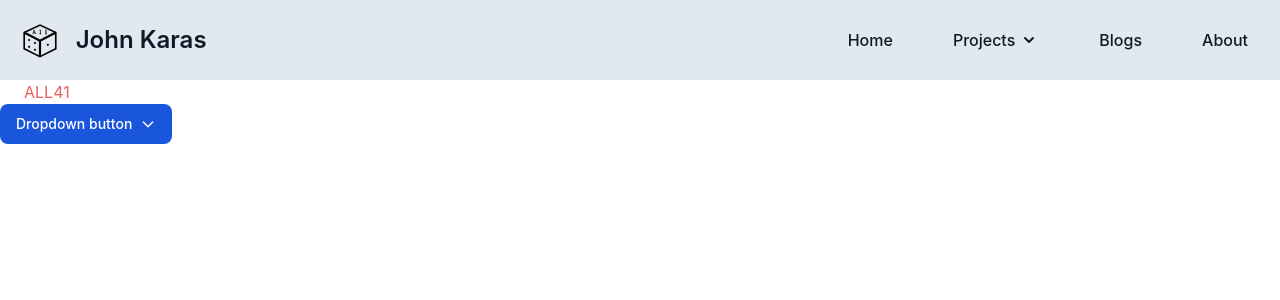
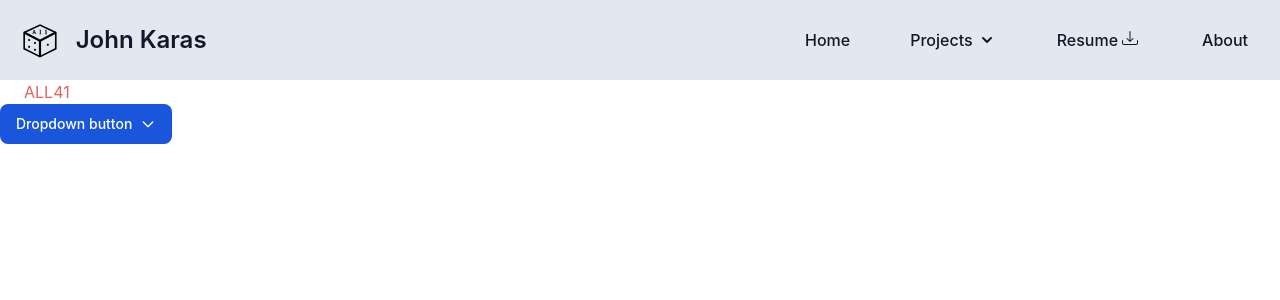
Before and after one commit to j-karas/all41-portfolio-webapp, a React (Create React App) app: page /Home in a window 1280 px wide. Shown: the top 300 px of the page. Built offline with nearby package versions, Linux system fonts and the light colour scheme.

Commit message:
Changed one of the links in the navBar from 'Blogs' to 'Resume' and also added an download icon next to it. Having an issue where the link doesn't open a blank pdf url, I think it's a TypeScript issue - still looking for a fix

```diff
--- a/global.d.ts
+++ b/global.d.ts
@@ -1 +1 @@
-declare module 'flowbite/plugin';
+declare module '*.pdf';
--- a/src/App.tsx
+++ b/src/App.tsx
@@ -5,7 +5,6 @@ import { BrowserRouter as Router, Route, Routes}
 import './App.css';
 import Home from './pages/Home';
 import About from './pages/About';
-import Blogs from './pages/Blogs';
 
 //Color Pallete:
 /*
@@ -23,7 +22,6 @@ function App() {
         <Routes>
         <Route path='/Home'  element={<Home />} />
         <Route path='/About' element={<About/>} />
-        <Route path='/Blogs' element={<Blogs/>} />
         </Routes>
     </Router>
   );
--- a/src/components/NavBar.tsx
+++ b/src/components/NavBar.tsx
@@ -3,6 +3,7 @@ import { faCamera, faCode, faMugHot, faShirt } from "@fortawesome/free-solid-svg
 import { FontAwesomeIcon } from "@fortawesome/react-fontawesome";
 import React from "react";
 import { ReactComponent as IconMenu }  from '../All41Basic-prototype.svg';
+import '../john_karas_resume_5_8.pdf';
 
 const NavBar = () => {
 
@@ -117,10 +118,29 @@ const NavBar = () => {
               </li>
               <li>
                 <a
-                  href="/Blogs"
-                  className="block py-2 pl-3 pr-4 text-gray-900 hover:bg-transparent border-0 hover:text-savoyBlue"
+                  href="../john_karas_resume_5_8.pdf"
+                  target="_blank"
+                  className="flex items-center justify-between w-full py-2 pl-3 pr-4 text-gray-900 hover:bg-transparent border-0 hover:text-savoyBlue"
                 >
-                  Blogs
+                  Resume{" "}
+                  <svg
+                    xmlns="http://www.w3.org/2000/svg"
+                    fill="currentColor"
+                    className="w-5 h-5 ml-1"
+                    viewBox="0 0 20 20"
+                  >
+                    {" "}
+                    <path
+                      d="M.5 9.9a.5.5 0 0 1 .5.5v2.5a1 1 0 0 0 1 1h12a1 1 0 0 0 1-1v-2.5a.5.5 0 0 1 1 0v2.5a2 2 0 0 1-2 2H2a2 2 0 0 1-2-2v-2.5a.5.5 0 0 1 .5-.5z"
+                      fillRule="evenodd"
+                      clipRule="evenodd"
+                    />{" "}
+                    <path
+                      d="M7.646 11.854a.5.5 0 0 0 .708 0l3-3a.5.5 0 0 0-.708-.708L8.5 10.293V1.5a.5.5 0 0 0-1 0v8.793L5.354 8.146a.5.5 0 1 0-.708.708l3 3z"
+                      fillRule="evenodd"
+                      clipRule="evenodd"
+                    />{" "}
+                  </svg>
                 </a>
               </li>
               <li>
--- a/src/pages/Blogs.tsx
+++ /dev/null
@@ -1,10 +0,0 @@
-import React from 'react';
-import NavBar from '../components/NavBar';
-
-const Blogs = () => {
-  return (
-    <><NavBar /><h1 className='text-indianRed'>You can write your blogs!</h1></>
-  );
-};
-
-export default Blogs;
--- a/tsconfig.json
+++ b/tsconfig.json
@@ -23,5 +23,6 @@
   "include": [
     "src",
     "src/**/*.ts*"
-  ]
+  ],
+  "typeRoots": ["./global.d.ts"]
 }
```
Also changed, not shown: 1 other file (tests, documents, lock files or other folders).
